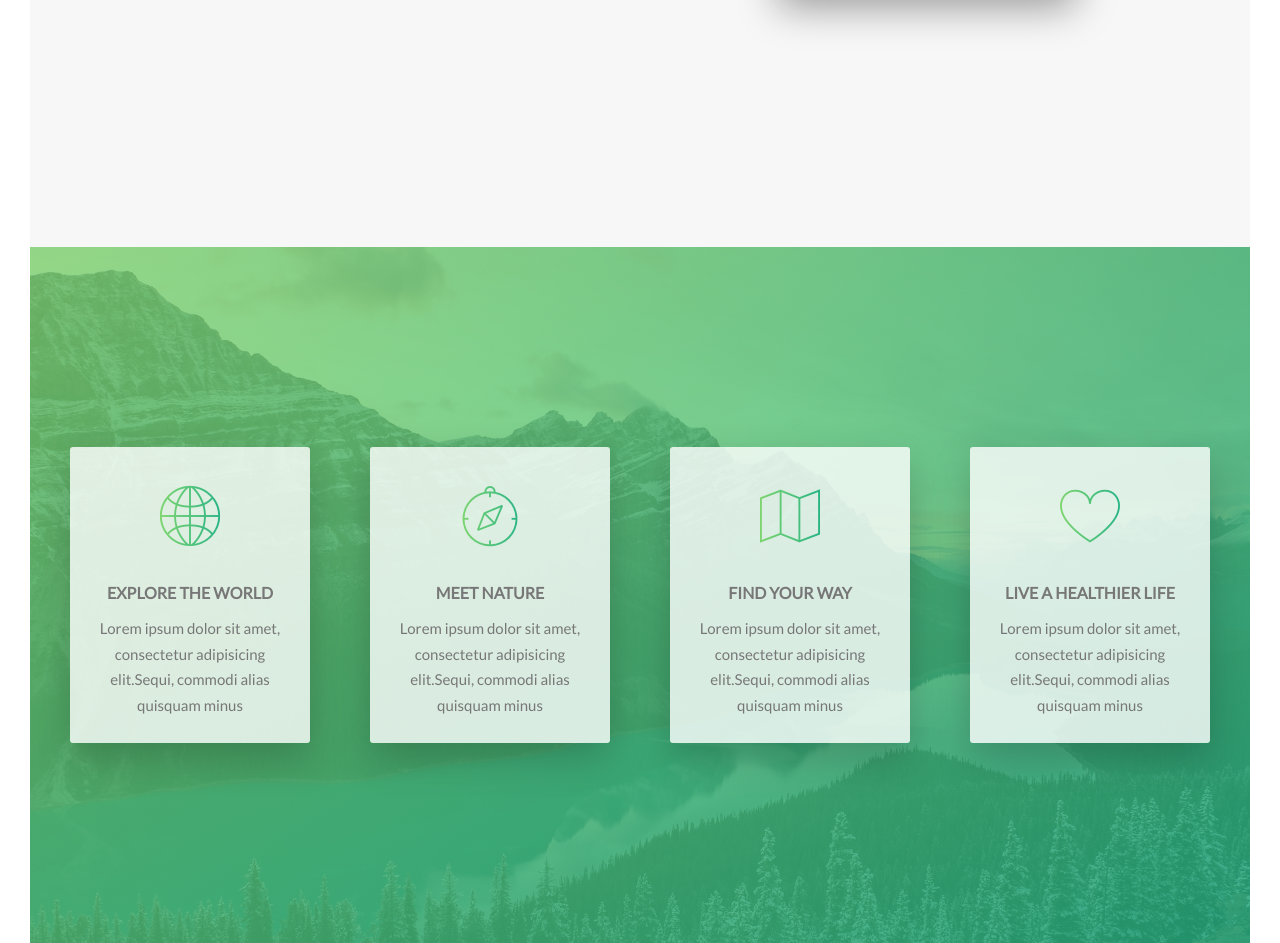
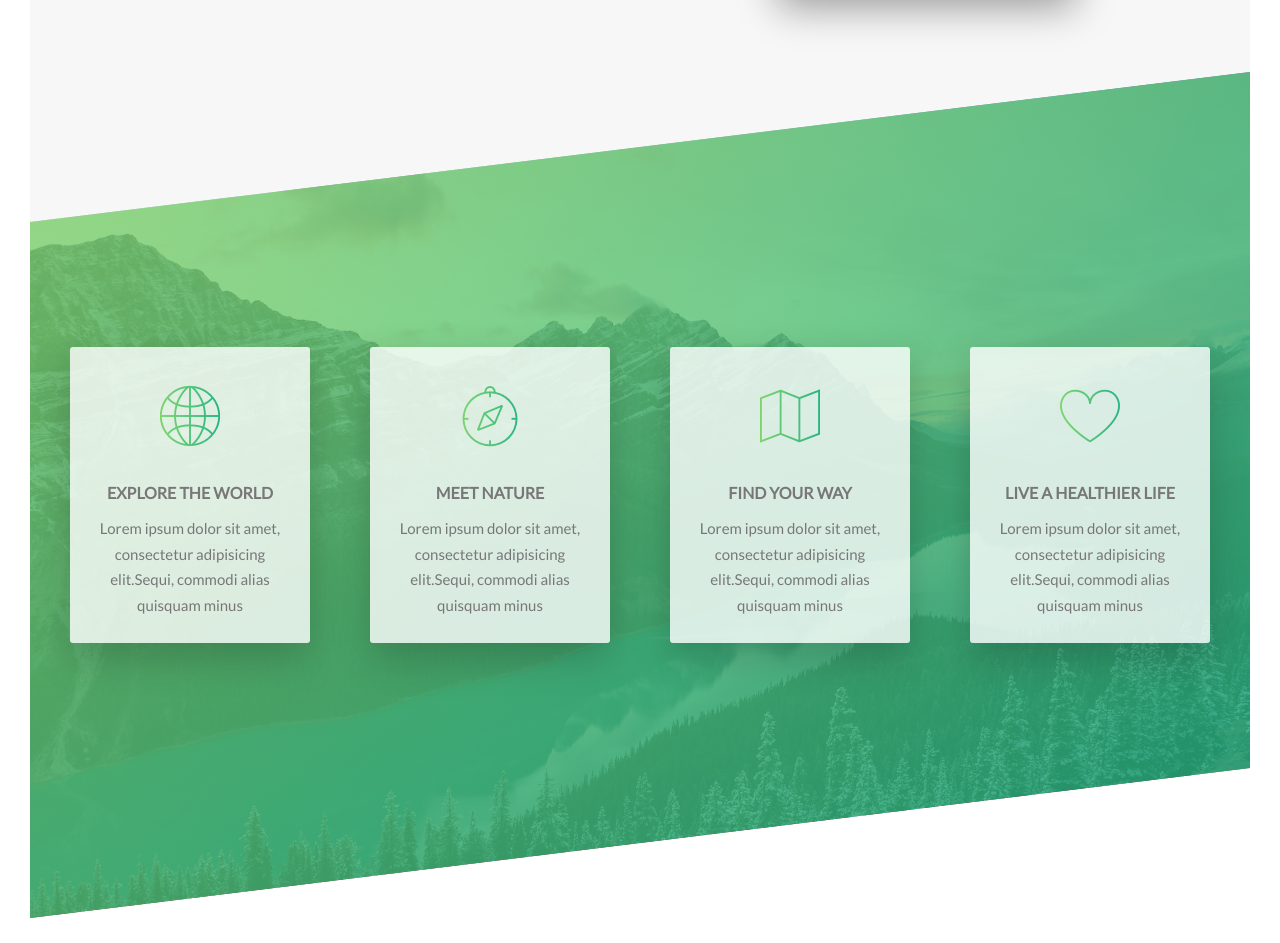
Before and after one commit to Naimul-Islam-Siam/Natours, a website: page index.html in a window 1280 px wide. Shown: the part 1327-2270 px from the top of the page. After the commit the page ends 2245 px from the top, so only its background shows below. Drawn offline with Linux system fonts and the light colour scheme.

Commit message:
features section completed

```diff
--- a/sass/pages/_home.scss
+++ b/sass/pages/_home.scss
@@ -1,6 +1,6 @@
 .section-about {
 	background-color: $color-grey-light-1;
-	padding: 25rem 10rem;
+	padding: 25rem 0;
 	margin-top: -20vh; //will lift the top margin to upper direction
 }
 
@@ -12,4 +12,13 @@
 		rgba($color-primary-dark, 0.8)),
 	url(../img/nat-4.jpg);
 	background-size: cover;
+
+	transform: skewY(-7deg);
+	margin-top: -10rem;
+
+	& > * {
+		transform: skewY(7deg); //re adjust the boxes
+	}
+	//selects all the direct child of the class "section-feature" here direct child is only class "row"
+	//using (& *) would select all the child [direct or indirect]
 }
```
Also changed, not shown: css/style.css.
